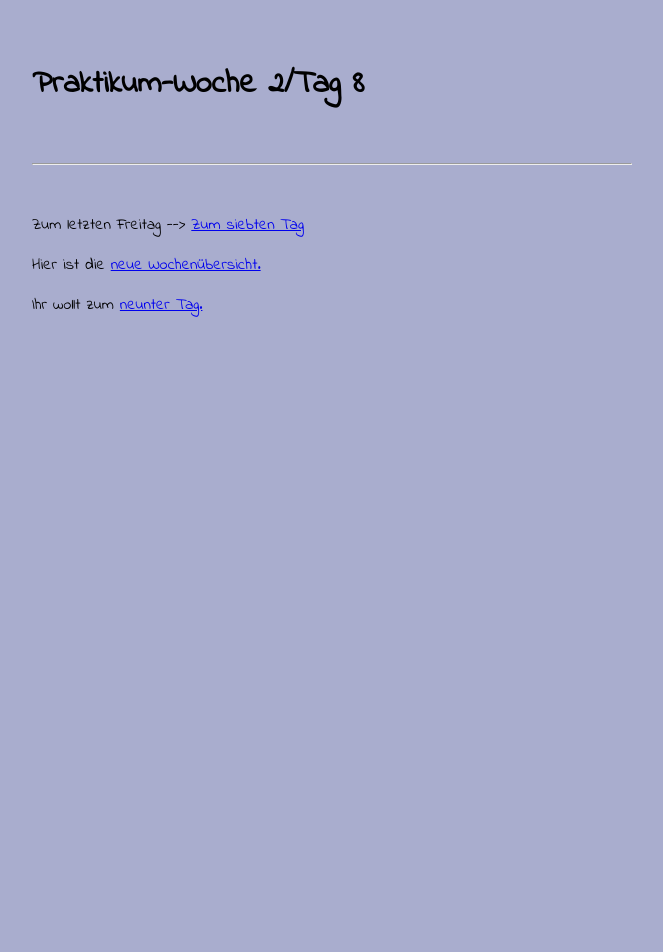
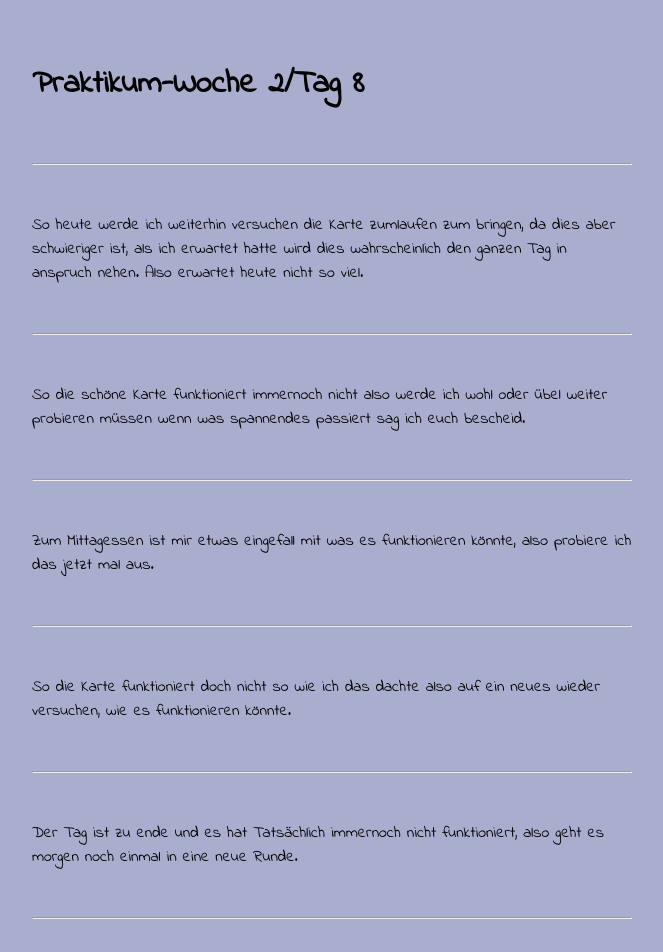
Before and after one commit to Brickstormer/Tagebuch, a plain HTML site: page Tagebuch/Tage/Tag8.html in a window 1280 px wide. Shown: the top 952 px of the page, without its empty margins (308-971 px from the left). Before the commit the page ends 800 px from the top, so only its background shows below. Drawn offline with Linux system fonts and the light colour scheme.

Commit message:
Final 2.0

```diff
--- a/Tagebuch/Tage/Tag8.html
+++ b/Tagebuch/Tage/Tag8.html
@@ -14,8 +14,37 @@
     <hr>
     <br>
     <p>
-
+     So heute werde ich weiterhin versuchen die Karte zumlaufen zum bringen,
+     da dies aber schwieriger ist, als ich erwartet hatte wird dies
+     wahrscheinlich den ganzen Tag in anspruch nehen. Also erwartet heute nicht so viel.
     </p>
+    <br>
+    <hr>
+    <br>
+    <p>So die schöne Karte funktioniert immernoch nicht also werde ich
+       wohl oder übel weiter probieren müssen wenn was spannendes passiert sag ich euch bescheid.</p>
+      <br>
+      <hr>
+      <br>
+    <p>
+    Zum Mittagessen ist mir etwas eingefall mit was es funktionieren könnte,
+    also probiere ich das jetzt mal aus.
+    </p>
+    <br>
+    <hr>
+    <br>
+    <p>
+     So die Karte funktioniert doch nicht so wie ich das dachte also auf ein neues wieder versuchen, wie es funktionieren könnte.
+    </p>
+    <br>
+    <hr>
+    <br>
+    <p>
+     Der Tag ist zu ende und es hat Tatsächlich immernoch nicht funktioniert, also geht es morgen noch einmal in eine neue Runde.
+    </p>
+    <br>
+    <hr>
+    <br>
     <p>
       Zum letzten Freitag --> <a href="Tag7.Html">Zum siebten Tag</a>
     </p>
```
Also changed, not shown: Tagebuch/Tage/Tag9.html (+32 -0 lines).
